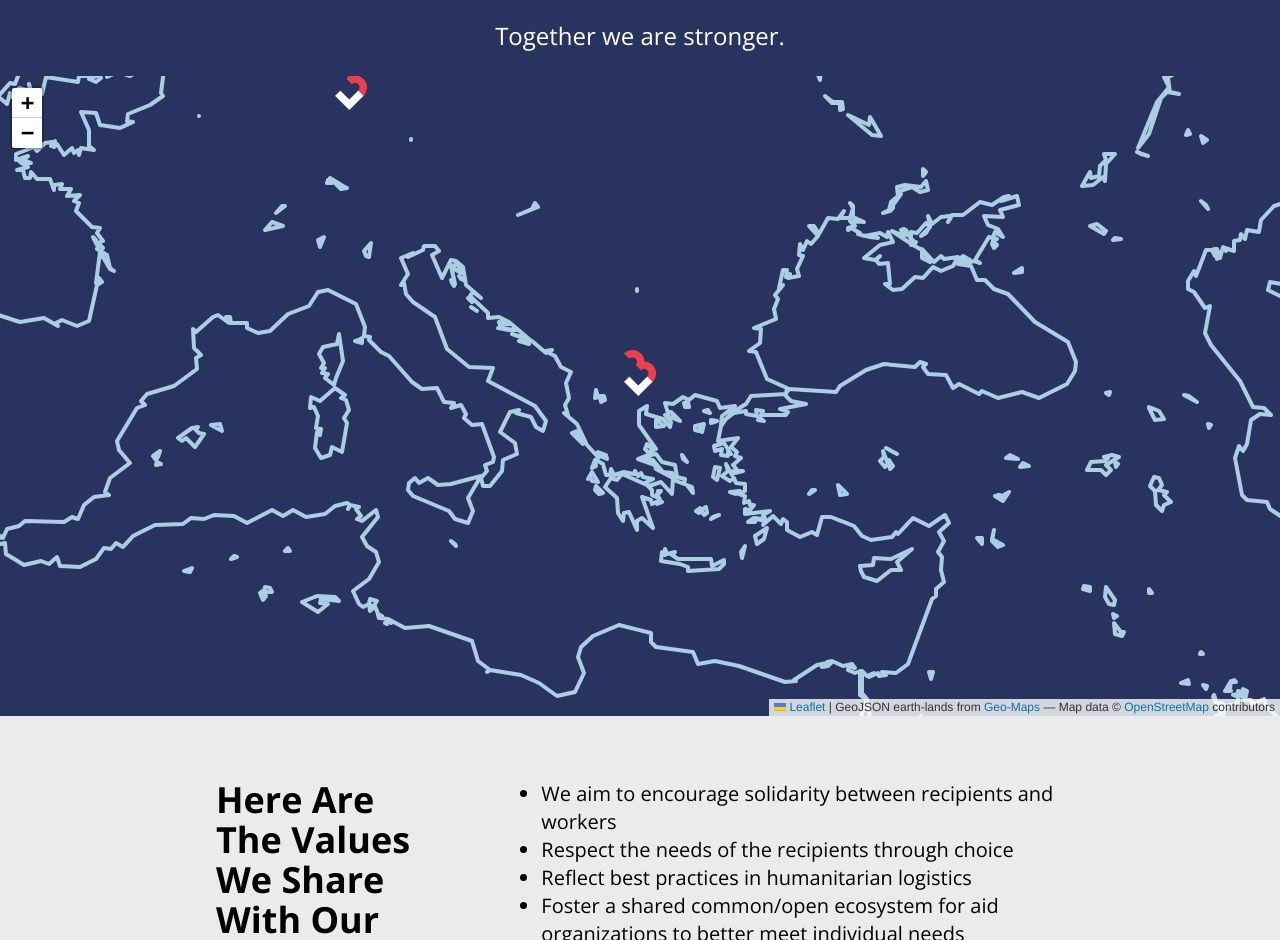
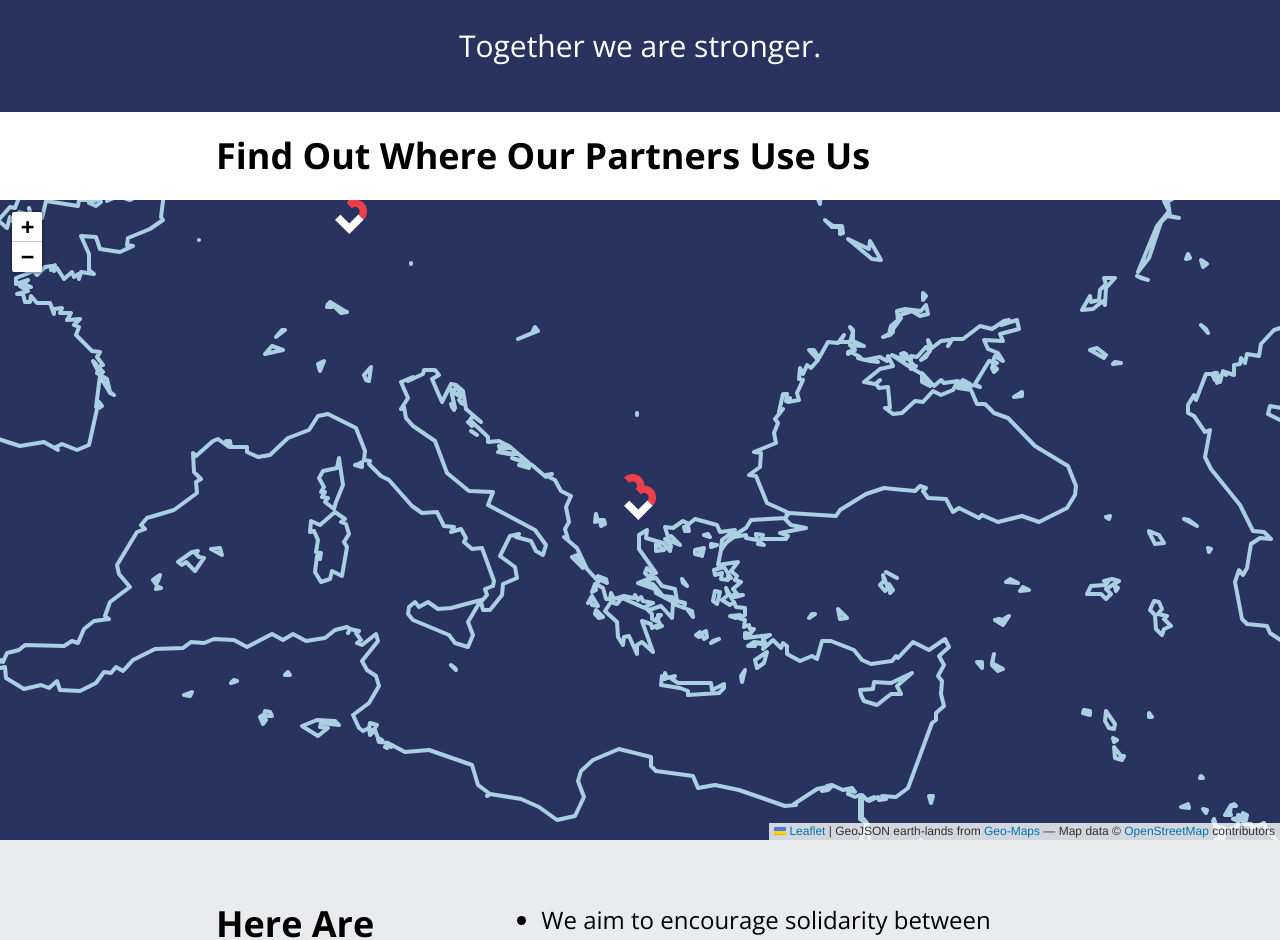
Before and after one commit to boxwise/boxtribute-landing-nextjs, a Next.js app: page /partners in a window 1280 px wide. Shown: the part 192-1132 px from the top of the page. Built offline with nearby package versions, Linux system fonts and the light colour scheme; a web font is replaced by a local one.

Commit message:
Fix Partners Page

```diff
--- a/components/HeadingText3366.tsx
+++ b/components/HeadingText3366.tsx
@@ -1,7 +1,7 @@
 const HeadingText3366 = () => {
   return (
     <div className="container mx-auto py-8 md:py-16">
-      <div className="grid grid-cols-1 md:grid-cols-3">
+      <div className="grid grid-cols-1 md:grid-cols-3 lg-text">
         <h3 className="px-4 pb-4 md:px-8 md:pb-0 lg:px-16 text-center md:text-left">
           Here Are The Values We Share With Our Partners
         </h3>
--- a/pages/partners.tsx
+++ b/pages/partners.tsx
@@ -1,8 +1,6 @@
 import React from "react";
 import PageTitle from "../components/PageTitle";
 import TextBlock from "../components/TextBlock";
-import Link from "next/link";
-import Image from "next/image";
 import { getDataBySlug } from "../lib/api";
 import DynamicMap from "../components/Map";
 import HeadingText3366 from "../components/HeadingText3366";
@@ -26,16 +24,28 @@ export const Partners = ({ mapData, footerData }: IProps) => {
         <div className="pt-8 md:pt-12 text-white">
           <PageTitle title="Partner With Us" />
         </div>
-        <div className="container pb-8 md:pb-12 pt-4 md:pb-6 mx-auto px-4 md:px-16 md:text-2xl bg-navy">
+        <div className="container pb-8 md:pb-12 pt-4 md:pt-6 mx-auto px-4 md:px-16 bg-navy">
           <TextBlock
             text="Together we are stronger."
             color="white"
             bg_color="inherit"
             align="center"
+            htmlTag="h6"
           />
         </div>
       </section>
-      <DynamicMap center={mapData.center} baseMarkers={mapData.base_markers} />
+      <section className="bg-white">
+        <div className="container py-4 md:py-6 mx-auto px-4 md:px-16 ">
+          <TextBlock
+            text="Find out where our partners use us"
+            color="black"
+            bg_color="inherit"
+            align="left"
+            htmlTag="h3"
+          />
+        </div>
+        <DynamicMap center={mapData.center} baseMarkers={mapData.base_markers} />
+      </section>
       <section className="bg-lightgray">
         <HeadingText3366 />
       </section>
@@ -47,6 +57,7 @@ export const Partners = ({ mapData, footerData }: IProps) => {
             color="black"
             bg_color="inherit"
             align="center"
+            className="lg-text"
           />
         </div>
       </section>
```
